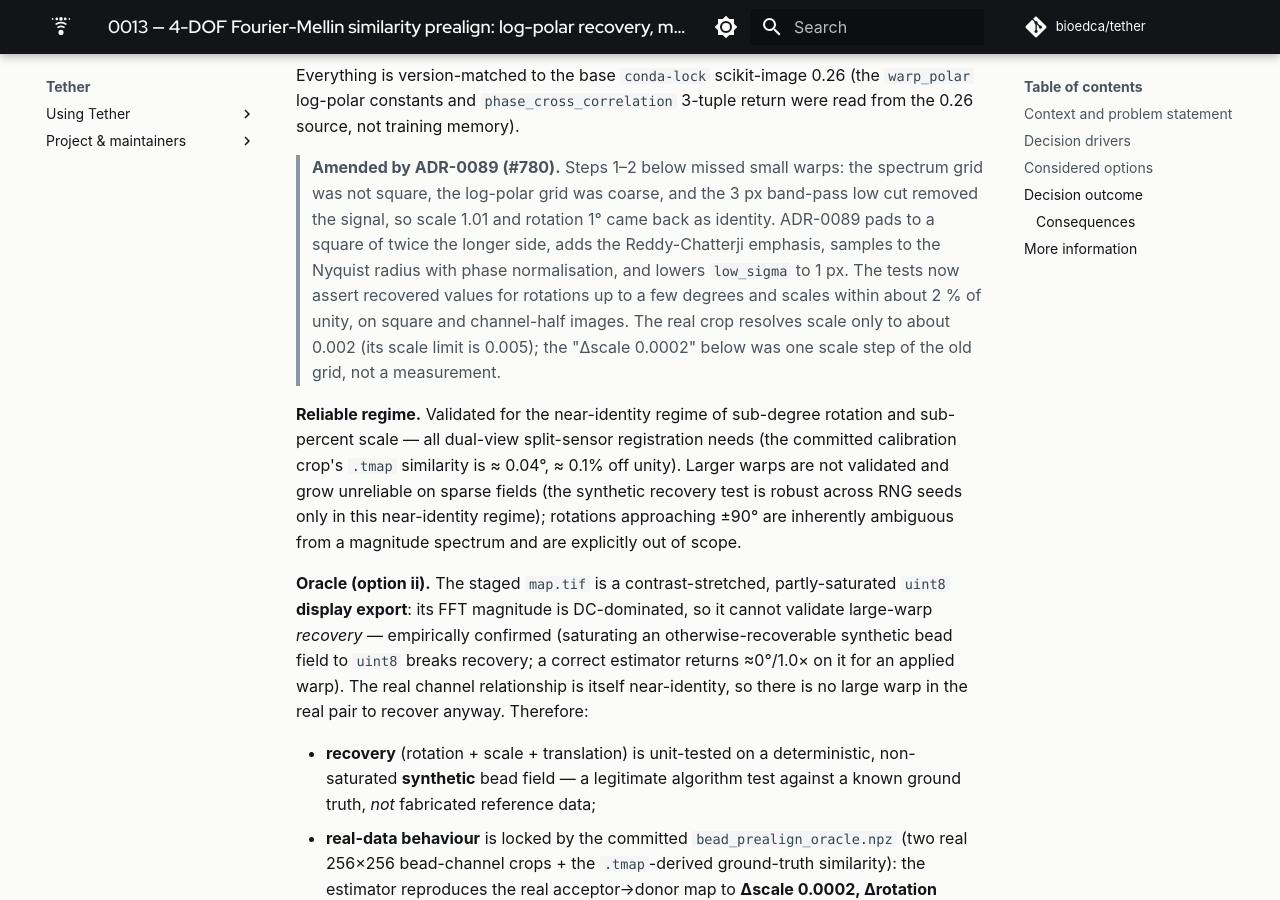
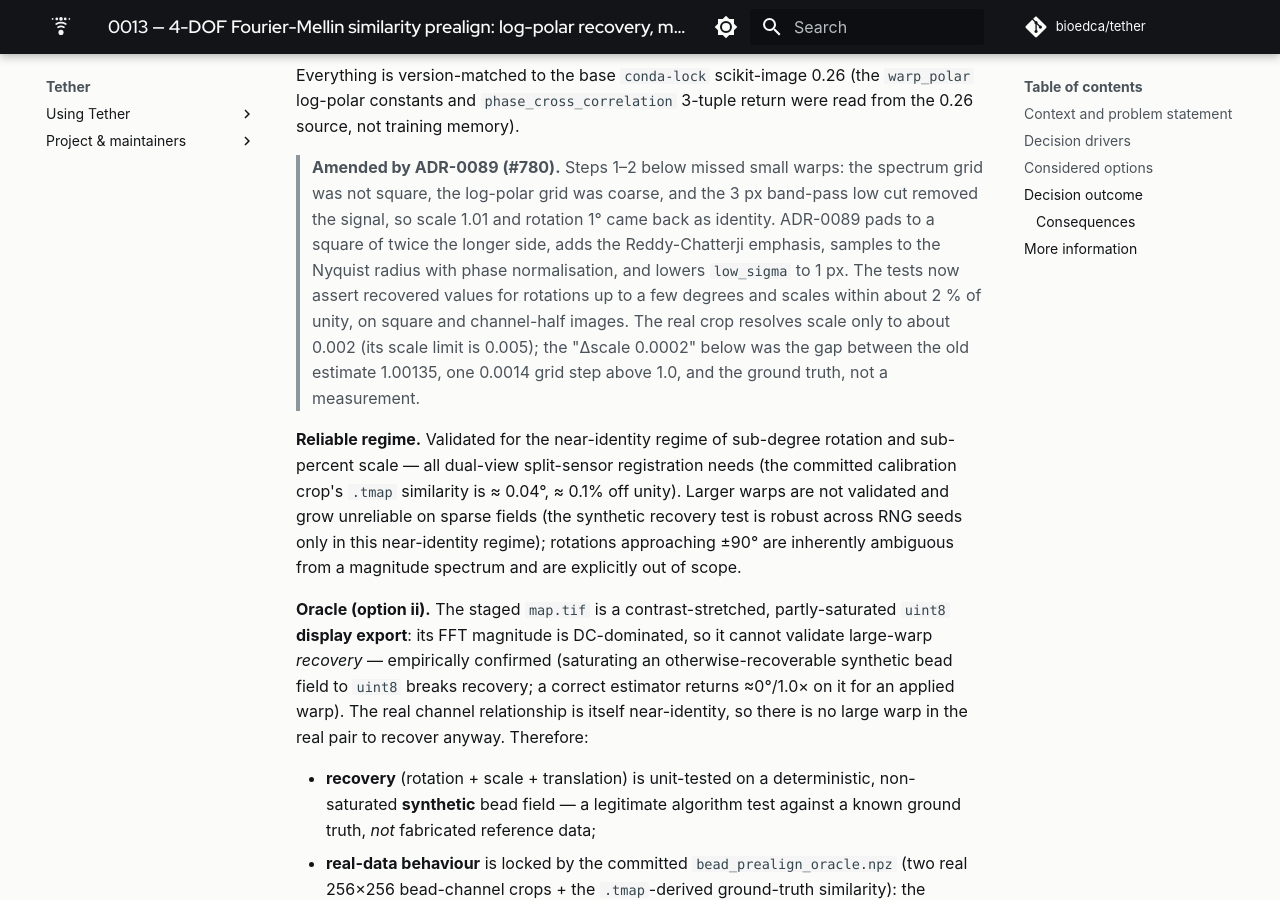
Before and after one commit to bioedca/tether, an MkDocs documentation site: the page built from docs/adr/0013-fourier-mellin-similarity-prealign.md, in a window 1280 px wide and 900 px high, scrolled down 2229 px. Built offline with MkDocs 1.6.1 and Material for MkDocs 9.7.7, drawn with Linux system fonts in a browser that asks for light colours; comment, search, counter and statistics services are not loaded; the version menu is left out.

Commit message:
docs(imaging): say what the old 0.0002 crop scale gap was (#780)
The old 1.00135 estimate was one 0.0014 grid step above 1.0; 0.0002 is
its gap to the ground truth, not the step itself.

```diff
--- a/docs/adr/0013-fourier-mellin-similarity-prealign.md
+++ b/docs/adr/0013-fourier-mellin-similarity-prealign.md
@@ -89,7 +89,8 @@ read from the 0.26 source, not training memory).
 > 1 px. The tests now assert recovered values for rotations up to a few degrees and
 > scales within about 2 % of unity, on square and channel-half images. The real crop
 > resolves scale only to about 0.002 (its scale limit is 0.005); the "Δscale 0.0002"
-> below was one scale step of the old grid, not a measurement.
+> below was the gap between the old estimate 1.00135, one 0.0014 grid step above 1.0,
+> and the ground truth, not a measurement.
 
 **Reliable regime.** Validated for the near-identity regime of sub-degree rotation
 and sub-percent scale — all dual-view split-sensor registration needs (the
```
Also changed, not shown: 1 other file.
